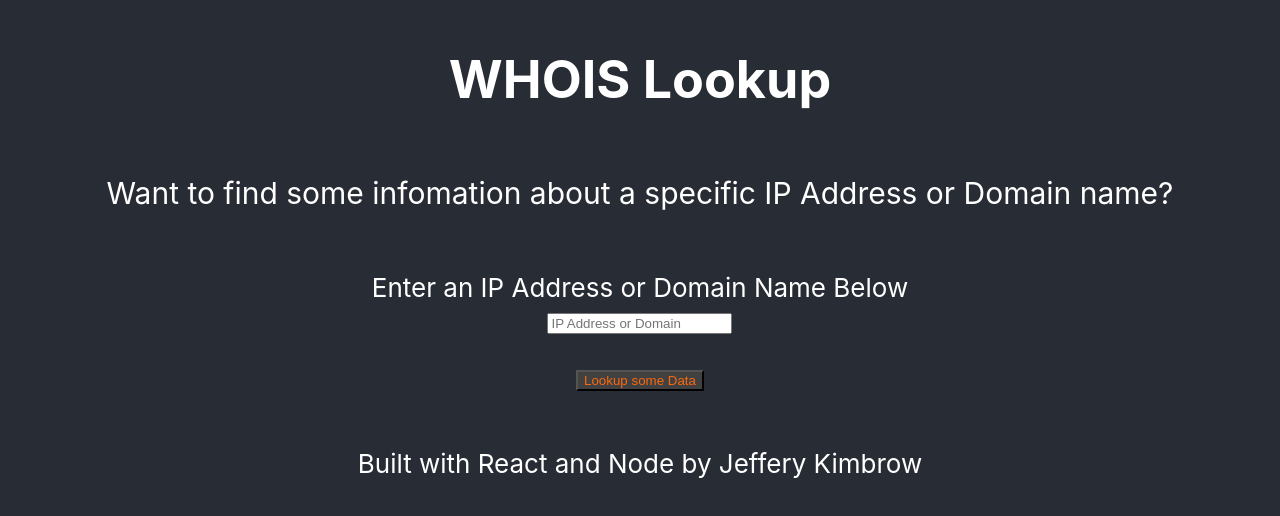
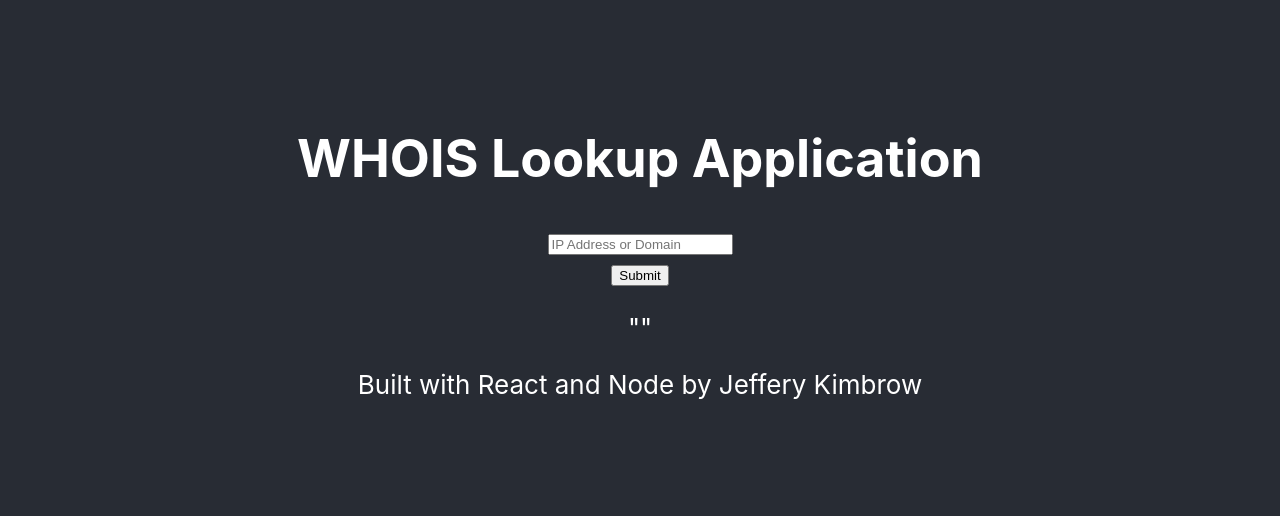
Before and after one commit to kimbrow-slice/WHOIS-Master, a React (Create React App) app in the folder frontend/: page / in a window 1280 px wide. Shown: the part 154-670 px from the top of the page. Built offline with nearby package versions, Linux system fonts and the light colour scheme; no server answers.

Commit message:
created form.js

```diff
--- a/frontend/src/App.js
+++ b/frontend/src/App.js
@@ -4,51 +4,29 @@ import axios from 'axios'
 import './App.css';
 import List from './components/list';
 import withListLoading from './components/withListLoading';
-
-function App() {
+import Form from './form.js';
 
 
-  const ListLoading = withListLoading(List);
-  const [appState, setAppState] = useState({
-    loading: false,
-    repos: null,
-
-  });
-
-  useEffect(() => {
-    setAppState({ loading: true });
-    const apiUrl = 'http://localhost:4000/api/whois/';
-    axios.get(apiUrl).then((lookupData) => {
-      console.log("hi",lookupData.data)
-      const ipDomain = lookupData.data;
-      setAppState({ loading: false, data: ipDomain });
-    });
-  }, [setAppState]);
+class App extends Component {
+  state = {
+    fields: ""
+  };
 
 
-  return (
-    <div className='App'>
-      <div className='container'>
-        <h1>WHOIS Lookup</h1>
+  onSubmit = fields => {
+    console.log('App component got:', fields)
+    this.setState({ fields });
+  };
+
+  render() {
+    return(
+      <div className="App">
+        <div className="container">
+          <h1>WHOIS Lookup Application</h1>
         </div>
-      <div className='whois-container'>
-        {/* Create a form that allows the user to input either a domain or ip address */}
-        <form>
-        <ListLoading isLoading={appState.loading} whois={appState.data} />
-        <br />
-        <label for="inputeValue">Enter an IP Address  or Domain Name Below</label>
-        <br />
-        <input id="inputValue" type="text" placeholder="IP Address or Domain" name="value" />
-        <br />
-        {/* Create a button that will trigger the API to display the data from what was input above */}
-       <p><button className="lookupBtn">Lookup some Data</button></p>
-        <br />
-        </form>
-        <div className="results">
-          {/* Display the results of the search here */}
-        </div>
-      </div>
-
+        {/* populate the page with form.js */}
+        <Form onSubmit={fields => this.onSubmit(fields)} />
+        <p>{JSON.stringify(this.state.fields, null, 2)}</p>
         <footer>
           <div className='footer'>
            Built with React and Node
@@ -58,4 +36,42 @@ function App() {
       </div>
     );
   }
+}
 export default App;
+// function App() {
+
+
+//   const ListLoading = withListLoading(List);
+//   const [appState, setAppState] = useState({
+//     loading: false,
+//     lookupData: null,
+
+//   });
+
+//   useEffect(() => {
+//     setAppState({ loading: true });
+//     const apiUrl = 'http://localhost:4000/api/whois/';
+//     axios.get(apiUrl).then((lookupData) => {
+//       console.log("hi",lookupData.data)
+//       const ipDomain = lookupData.data;
+//       setAppState({ loading: false, data: ipDomain });
+//     });
+//   }, [setAppState]);
+
+
+
+//   return (
+//     <div className='App'>
+//       <div className='container'>
+//         <h1>WHOIS Lookup</h1>
+//       </div>
+//       <div className='whois-container'>
+//         {/* Create a form that allows the user to input either a domain or ip address */}
+//        <Form onSubmit={fields =>this.formSubmit(fields)} />
+
+//       </div>
+
+//
+//     </div>
+//   );
+// }
--- /dev/null
+++ b/frontend/src/form.js
@@ -0,0 +1,34 @@
+import React from 'react';
+
+export default class Form extends React.Component {
+    state = {
+        inputValue: ''
+    }
+    change = (e) => {
+        this.setState({
+            [e.target.name] : e.target.value
+        });
+    };
+
+    onSubmit = e => {
+        e.preventDefault();
+        this.props.onSubmit(this.state)
+        console.log(this.state);
+        this.setState({
+            inputValue: ''
+        });
+    };
+
+    render() {
+        return(
+            /* Create a form that allows the user to input either a domain or ip address */
+            <form>
+                <input name="inputValue" placeholder="IP Address or Domain" value={this.state.inputValue}
+                onChange={ e => this.change(e) }/>
+                <br />
+                <button onClick={e => this.onSubmit(e)}>Submit</button>
+            </form>
+        );
+    }
+
+}
```
Lines whose indentation alone changed are shown as unchanged.
